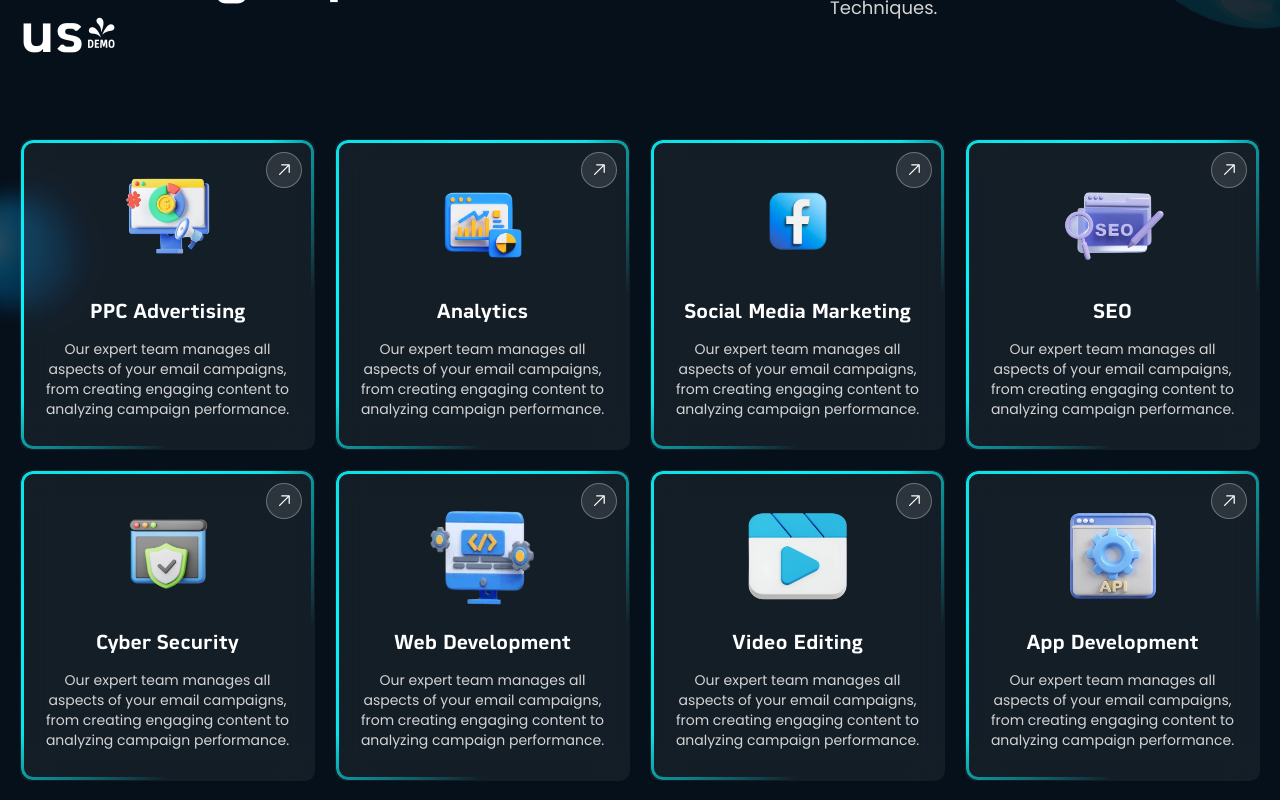
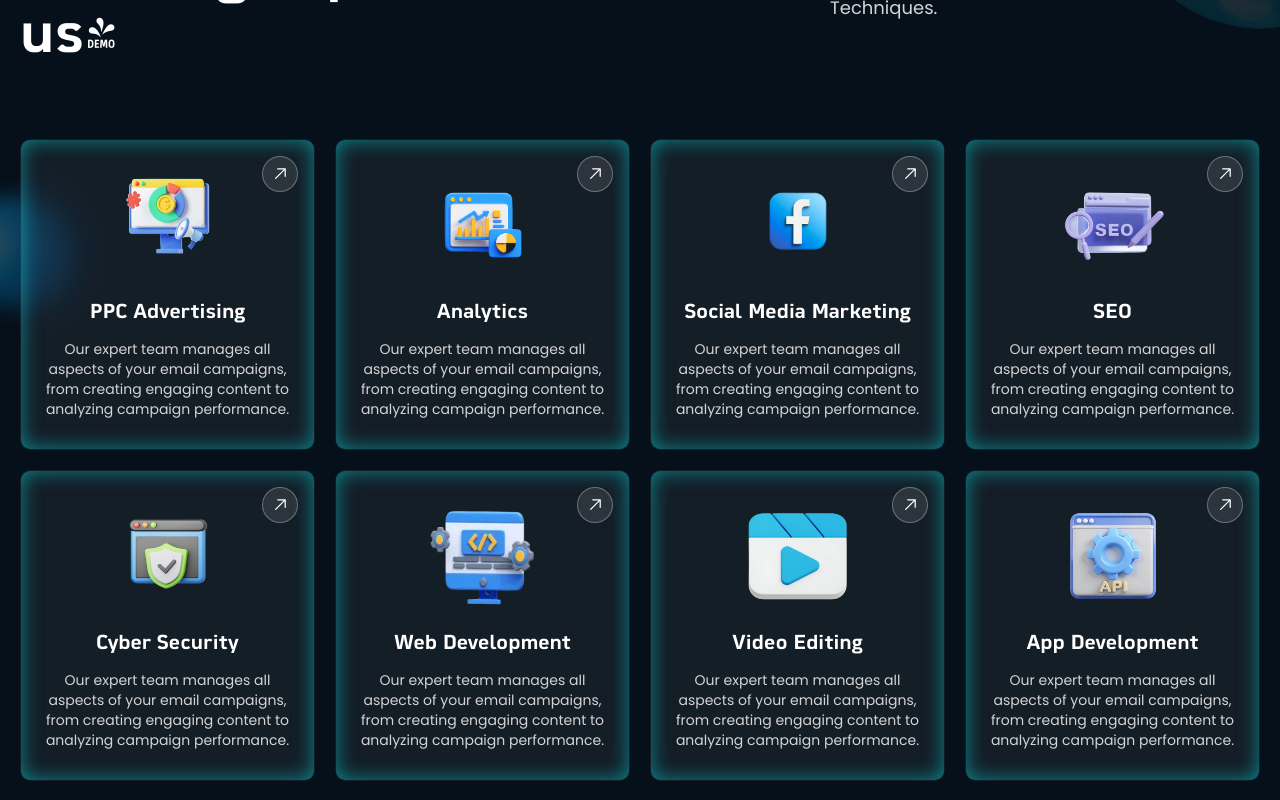
Before and after one commit to team-pr01/Attribution-Booster-Client, a Next.js app: page / in a window 1280 px wide. Shown: the part 1500-2300 px from the top of the page. Built offline with nearby package versions, Linux system fonts and the light colour scheme.

Commit message:
Added hover animation in team card

```diff
--- a/src/components/HomePage/Services/ServiceCard.tsx
+++ b/src/components/HomePage/Services/ServiceCard.tsx
@@ -14,31 +14,21 @@ const ServiceCard = ({
 }) => {
   return (
     <motion.div
-      className="bg-neutral-10 group backdrop-blur-[15px] rounded-[10px] px-5 py-[30px] flex flex-col items-center justify-center w-full max-w-[360px] relative border border-transparent cursor-pointer"
+      className="bg-neutral-10 group backdrop-blur-[15px] rounded-[10px] px-5 py-[30px] flex flex-col items-center justify-center w-full max-w-[360px] relative border border-transparent cursor-pointer shadow-[inset_0_0_20px_rgba(7,244,250,0.5)]"
       whileHover="hover"
       initial="initial"
-      variants={{
-        initial: {
-          borderColor: "transparent",
-          scale: 1,
-        },
-        hover: {
-          borderColor: "#07f4fa",
-          scale: 1,
-        },
-      }}
       transition={{
         duration: 0.3,
         ease: "easeOut",
       }}
     >
       {/* Shine Border Effect */}
-      <div className="shine-border absolute inset-0 rounded-xl pointer-events-none"></div>
+      <div className="shine-border absolute inset-0 rounded-xl pointer-events-none opacity-0 group-hover:opacity-100"></div>
 
       <div>
         {/* Animated Arrow Icon */}
         <motion.div
-          className="size-9 rounded-full flex items-center justify-center border absolute top-3 right-3 overflow-hidden"
+          className="size-9 rounded-full flex items-center justify-center border absolute top-4 right-4 overflow-hidden"
           variants={{
             initial: {
               backgroundColor: "rgba(255, 255, 255, 0.1)",
--- a/src/components/HomePage/Team/TeamMemberCard.tsx
+++ b/src/components/HomePage/Team/TeamMemberCard.tsx
@@ -30,16 +30,18 @@ const TeamMemberCard = () => {
 
   return (
     <motion.div
-      className="relative rounded-[10px] bg-[rgba(255,255,255,0.02)] border border-gray-700 backdrop-blur-[15px] flex flex-col overflow-hidden group cursor-pointer"
+      className="group relative rounded-[10px] bg-[rgba(255,255,255,0.02)] border border-gray-700 backdrop-blur-[15px] flex flex-col overflow-hidden group cursor-pointer"
       onHoverStart={() => setIsHovered(true)}
       onHoverEnd={() => setIsHovered(false)}
     >
+      {/* Shine Border Effect */}
+      <div className="shine-border absolute inset-0 rounded-[10px] pointer-events-none opacity-0 group-hover:opacity-100 transition duration-300"></div>
       {/* Image Container */}
-      <div className="relative overflow-hidden">
+      <div className="relative overflow-hidden p-1">
         <Image
           src={IMAGES.ceo}
           alt="Muhammad Nurullah - CEO"
-          className="h-[310px] xl:h-[425px] rounded-t-[10px] object-cover w-full group-hover:scale-105 transition-transform duration-300"
+          className="h-[310px] xl:h-[425px] rounded-lg object-cover w-full transition-transform duration-300"
         />
 
         {/* Social Icons Overlay */}
@@ -66,7 +68,7 @@ const TeamMemberCard = () => {
 
       {/* Content */}
       <div className="p-5 xl:p-[30px]">
-        <h2 className="font-MartianBThai text-white text-2xl 2xl:text-[32px] leading-9 font-semibold text-center">
+        <h2 className="font-MartianBThai text-white group-hover:text-primary-5 text-2xl 2xl:text-[28px] leading-9 font-semibold text-center">
           Muhammad Nurullah
         </h2>
         <p className="text-neutral-300 font-Poppins text-center mt-1">CEO</p>
```
